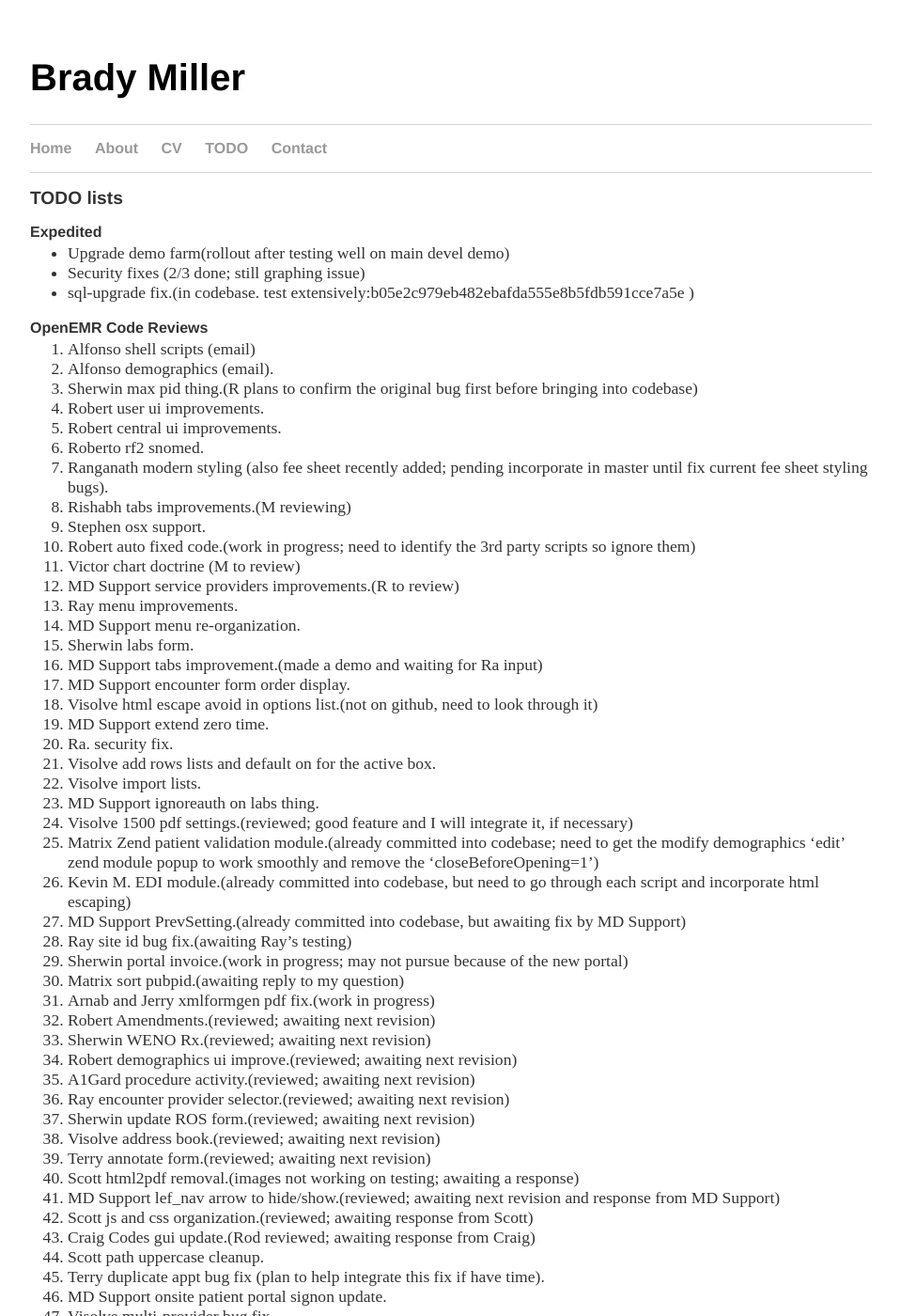
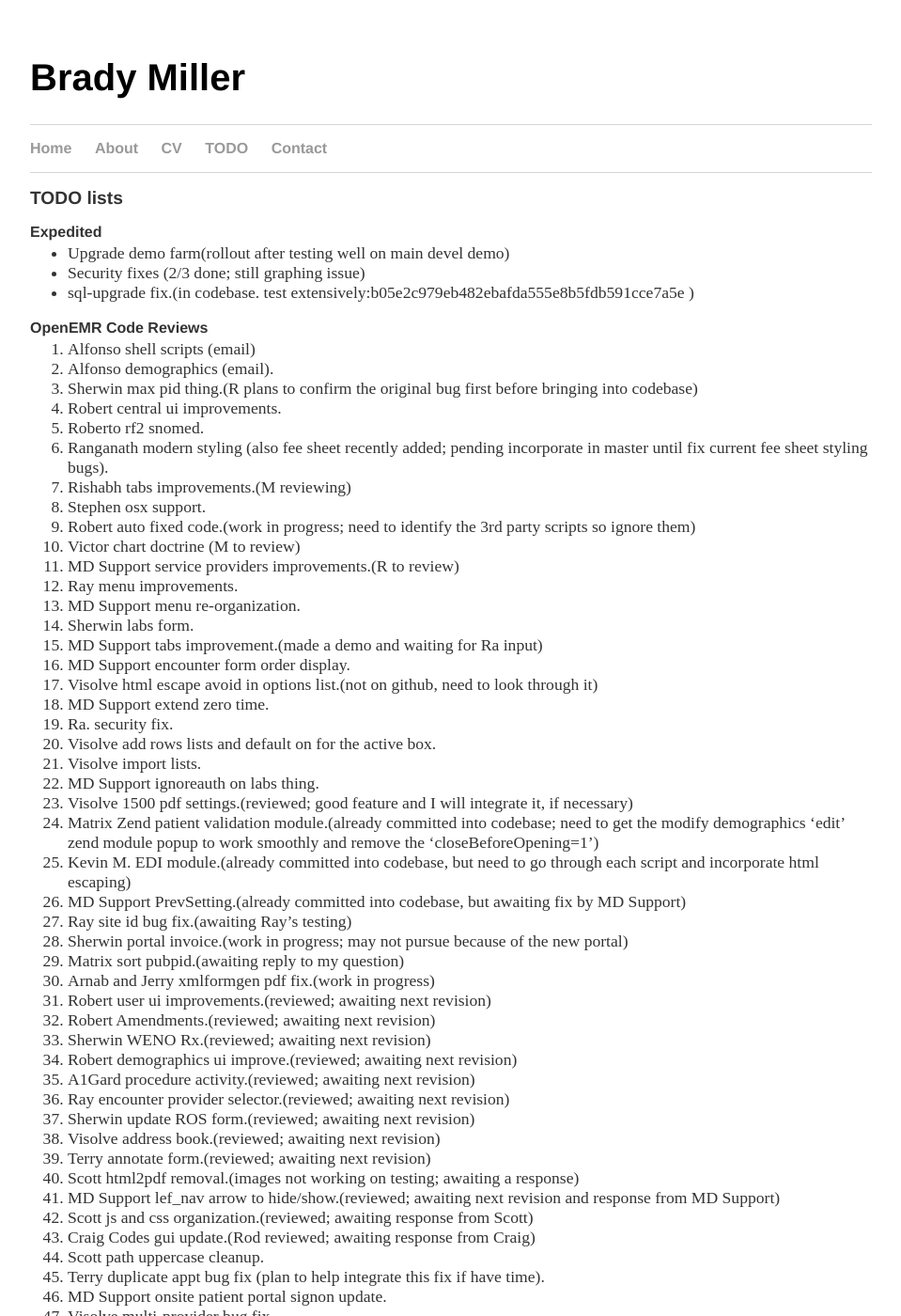
Before and after one commit to bradymiller/bradymiller.github.io, a Jekyll site: the page built from todo/index.md, in a window 1280 px wide and 1400 px high. Shown: the whole window at 94% size, without its empty margins (160-1119 px from the left). Built offline with Jekyll 4.4.1, drawn with Linux system fonts in a browser that asks for light colours; our own code applies the rules of GitHub Pages for plain Markdown files.

Commit message:
Update index.md

```diff
--- a/todo/index.md
+++ b/todo/index.md
@@ -40,6 +39,7 @@
 1. Sherwin portal invoice.(work in progress; may not pursue because of the new portal)
 1. Matrix sort pubpid.(awaiting reply to my question)
 1. Arnab and Jerry xmlformgen pdf fix.(work in progress)
+1. Robert user ui improvements.(reviewed; awaiting next revision)
 1. Robert Amendments.(reviewed; awaiting next revision)
 1. Sherwin WENO Rx.(reviewed; awaiting next revision)
 1. Robert demographics ui improve.(reviewed; awaiting next revision)
```
Also changed, not shown: other parts of todo/index.md (+0 -1 lines).
